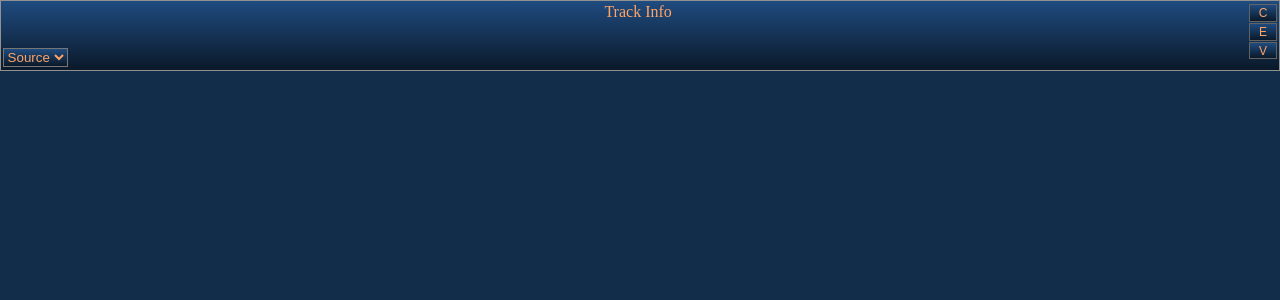
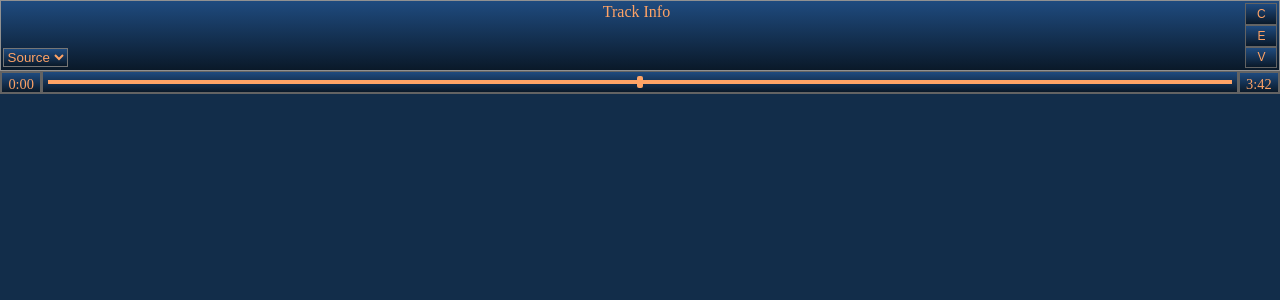
Before and after one commit to KrisAirdancer/vidya-clone, a React (Create React App) app in the folder vidya-frontend/: page / in a window 1280 px wide. Shown: the top 300 px of the page. Built offline with nearby package versions, Linux system fonts and the light colour scheme.

Commit message:
The track scrubber is almost complete.

```diff
--- a/vidya-frontend/public/styles.css
+++ b/vidya-frontend/public/styles.css
@@ -7,6 +7,7 @@
     --navbar-border: #919191;;
     --fade-light: #1F4B7F;
     --fade-dark: #0A1929;
+    --track-scrubber-height: 0.8rem;
 }
 
 /* Setting the reference size for "rem" values */
@@ -37,8 +38,8 @@ nav ul {
 }
 
 .nav-button {
-    height: 1.1rem;
-    width: 1.8rem;
+    height: 1.35rem;
+    width: 2rem;
     font-size: 0.75rem;
     text-align: center;
     color: var(--site-orange);
@@ -49,7 +50,50 @@ nav ul {
 
 #nav-playlist-selector {
     background-image: linear-gradient(var(--fade-light), var(--fade-dark));
+    color: 1px solid var(--site-orange);
+}
+
+/* TODO: The text is aligned to the bottom of the labels. Find a way to center it veritcally. */
+.track-scrubber-flex-container label {
     color: var(--site-orange);
+    border-width: 2px;
+    border-style: solid;
+    border-color: var(--nav-button-border);
+    background-image: linear-gradient(var(--fade-light), var(--fade-dark));
+    padding: 0.2rem 0.4rem 0.2rem 0.4rem;
+    font-size: .9rem;
+    text-align: center;
+    /* height: 0.9rem; */
+    height: var(--track-scrubber-height);
+}
+
+input[type="range"]::-webkit-slider-runnable-track {
+    appearance: none;
+    background: var(--site-orange);
+    height: 4px;
+}
+
+input[type="range"]::-webkit-slider-thumb {
+    appearance: none;
+    background: var(--site-orange);
+    height: 12px;
+    width: 6px;
+    margin: -4px 0 0 0;
+    border-radius: 2px;
+}
+
+/* TODO: The track scrubber doesn't have color to the left of the slider. This tutorial shows how to set that up: https://youtu.be/Ow0QjqmaRtQ?t=598 */
+/* TODO: The code example at the top of this page could be helpful in setting up the properties of the track-scrubber: https://developer.mozilla.org/en-US/docs/Web/HTML/Element/input/range */
+input[type="range"] {
+    appearance: none;
+    margin: 0;
+    padding: 0.3rem;
+    height: var(--track-scrubber-height) - 0.1rem;
+    border-width: 1px 1px 2px 1px;
+    border-style: solid;
+    border-color: var(--nav-button-border);
+    background-image: linear-gradient(var(--fade-light), var(--fade-dark));
+    cursor: pointer;
 }
 
 /**** Flexbox Containers *****/
@@ -60,8 +104,16 @@ nav ul {
     align-items: flex-start;
 }
 
+.track-scrubber-flex-container {
+    display: flex;
+}
+
 /**** Flexbox Items *****/
 
 #nav-playlist-selector {
     align-self: flex-end;
 }
+
+#track-scrubber {
+    flex: 1;
+}
--- a/vidya-frontend/src/Navbar.js
+++ b/vidya-frontend/src/Navbar.js
@@ -4,6 +4,7 @@ import React from 'react'
 
 export default function HelloWorld() {
   return (
+    <div>
       <nav className="nav-flex-container">
 
         <select id="nav-playlist-selector">
@@ -25,5 +26,12 @@ export default function HelloWorld() {
           </li>
         </ul>
       </nav>
+
+      <div className="track-scrubber-flex-container">
+        <label id="time-played">0:00</label>
+        <input type="range" id="track-scrubber"/>
+        <label id="time-left">3:42</label>
+      </div>
+    </div>
   )
 }
```
Lines whose indentation alone changed are shown as unchanged.
